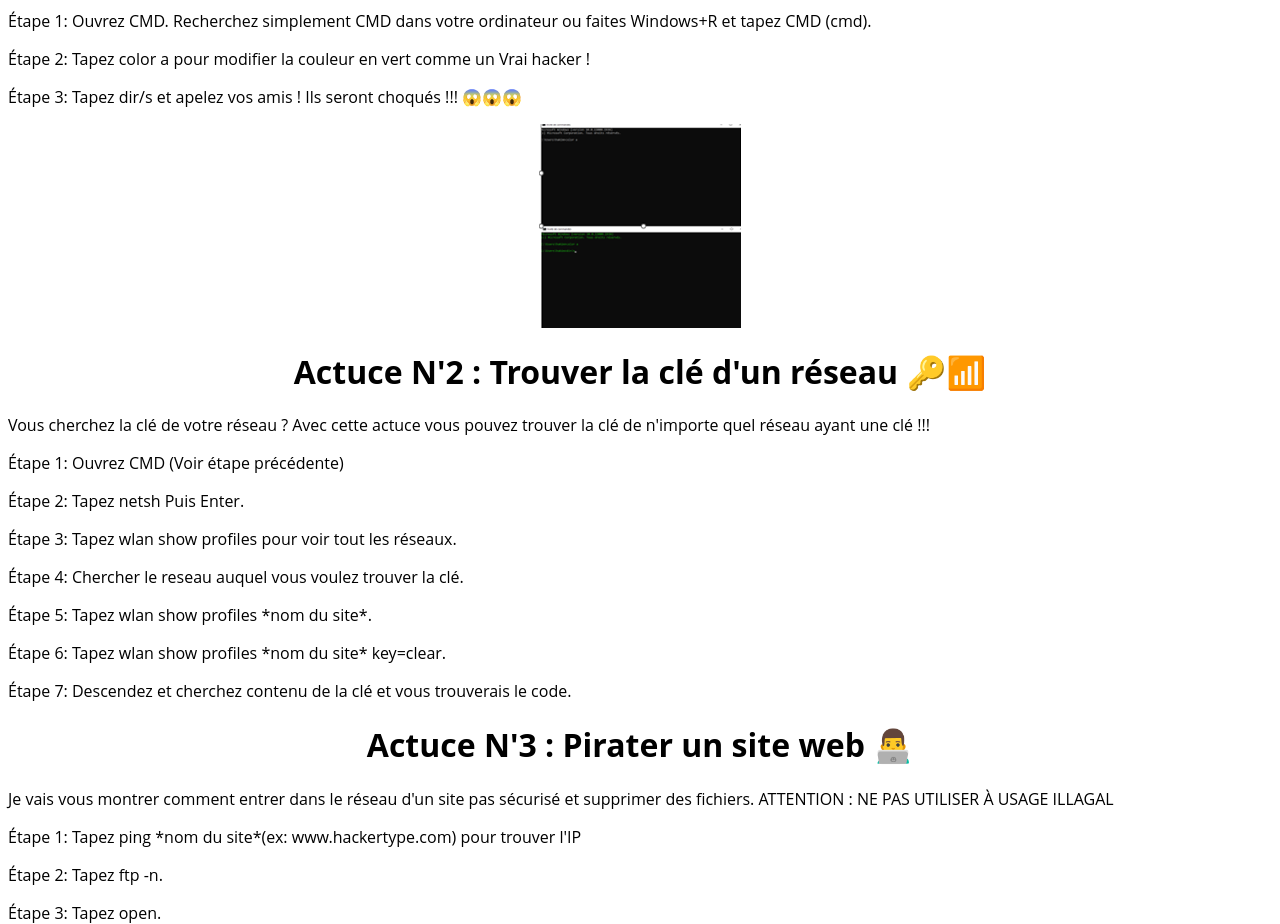
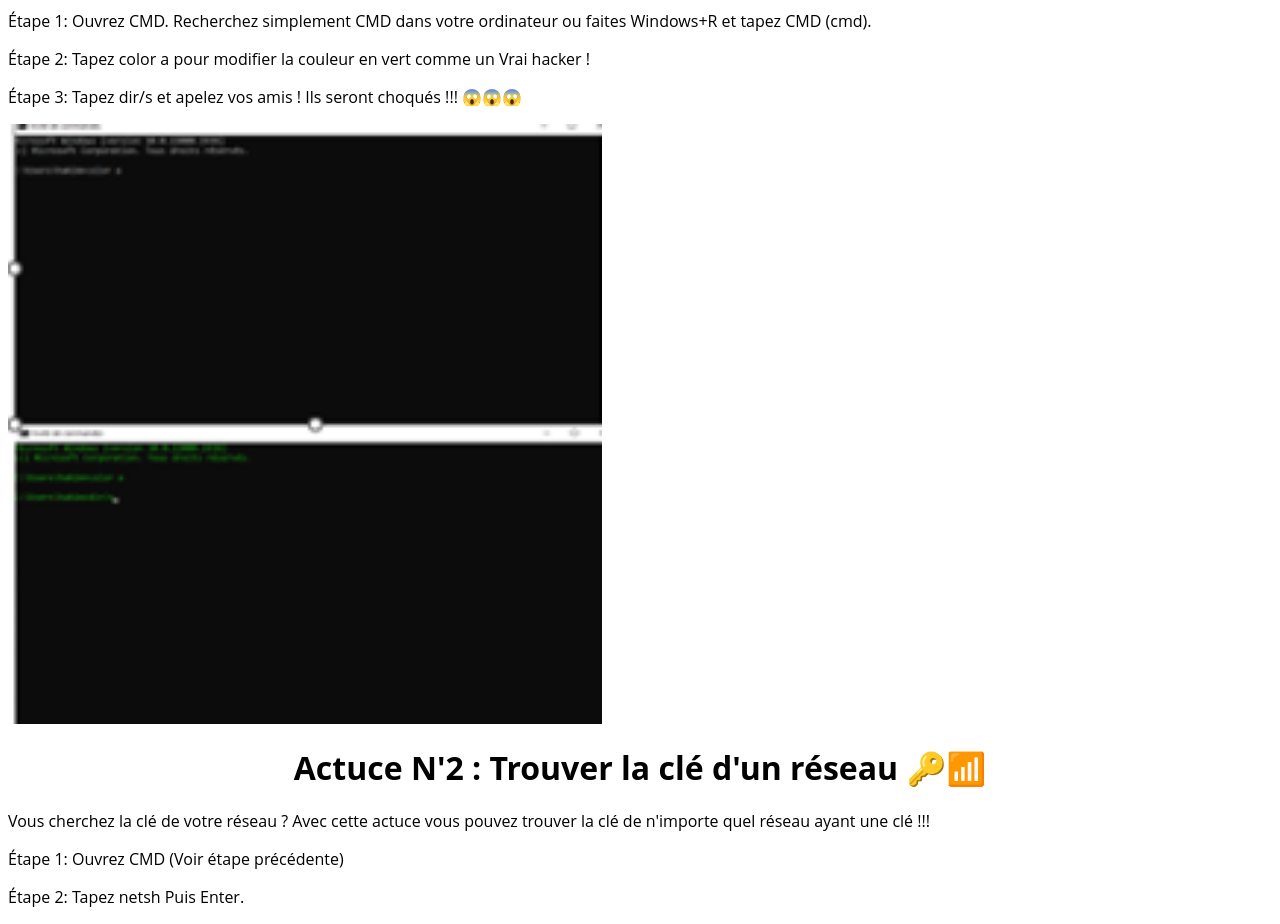
Before and after one commit to RTestLA/rthacks, a plain HTML site: page index.html in a window 1280 px wide. Shown: the part 920-1844 px from the top of the page. Drawn offline with Linux system fonts and the light colour scheme.

Commit message:
index.html

```diff
--- a/index.html
+++ b/index.html
@@ -45,7 +45,7 @@ a {
 <p> Étape 1: Ouvrez CMD. Recherchez simplement CMD dans votre ordinateur ou faites Windows+R et tapez CMD (cmd).</p>
 <p> Étape 2: Tapez color a pour modifier la couleur en vert comme un Vrai hacker !</p>
 <p> Étape 3: Tapez dir/s et apelez vos amis ! Ils seront choqués !!! 😱😱😱</p>
-<p style="text-align:center"><img src="images/image1.png" alt="Image1"></p>
+<img src="images/image1.png" height="600px">
 <h1>Actuce N'2 : Trouver la clé d'un réseau 🔑📶</h1>
 <p> Vous cherchez la clé de votre réseau ? Avec cette actuce vous pouvez trouver la clé de n'importe quel réseau ayant une clé !!!</p>
 <p> Étape 1: Ouvrez CMD (Voir étape précédente)</p>
```
